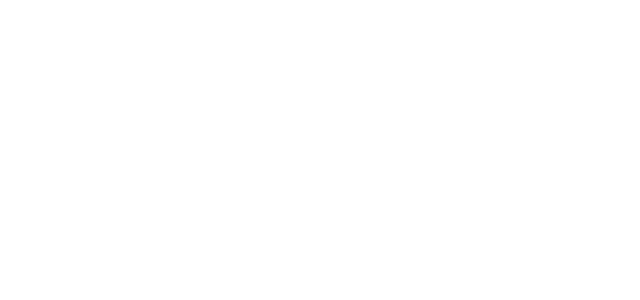
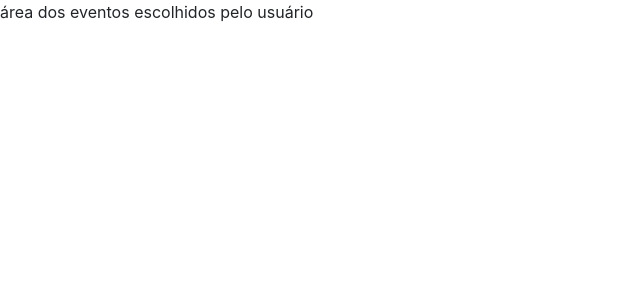
Before and after one commit to henriqueten/reactjs-firebase_eventrec, a React (Create React App) app: page /meuevento in a window 1280 px wide. Shown: the top 300 px of the page, without its empty margins (0-640 px from the left). Built offline with nearby package versions, Linux system fonts and the light colour scheme.

Commit message:
add component meu evento e atualizado os comentários

```diff
--- /dev/null
+++ b/src/page/my-event/index.js
@@ -0,0 +1,5 @@
+import React from "react";
+
+export default function Myevent(){
+    return(<> área dos eventos escolhidos pelo usuário</>);
+}
--- a/src/routes.js
+++ b/src/routes.js
@@ -1,12 +1,8 @@
 import React from "react";
 import { BrowserRouter, Switch, Route } from "react-router-dom";
 
-
-
-//import { BrowserRouter as Router, Route } from 'react-router-dom';
 import store from '../src/Store';
 import { Provider } from 'react-redux';
-
 
 import EventoCadastro from "./page/evento-cadastro";
 import EventoCard from "./page/evento-card";
@@ -15,15 +11,11 @@ import Login from "./page/login";
 import NovoUsuario from "./page/login/usuario-novo";
 import UsuarioRecuperarSenha from "./page/login/usuario-recuperar-senha";
 import Navbar from "./page/navbar";
-
+import Myevent from "./page/my-event";
 
 export default function Routes() {
   return (
     <>
-
-
-
-
       <Provider store={store}>
         <BrowserRouter>
           <Switch>
@@ -35,29 +27,10 @@ export default function Routes() {
             <Route exact path="/usuario/novo" component={NovoUsuario} />
             <Route exact path="/usuario/recupera" component={UsuarioRecuperarSenha} />
             <Route exact path="/navegador" component={Navbar} />
+            <Route exact path="/meuevento" component={Myevent } />
+
           </Switch>
         </BrowserRouter>
       </Provider>
-
-
     </>);
 }
-
-
-
-
-
-/**
-
-
-            <Provider store={store}>
-      <Router>
-        <Route exact path='/' component={Home} />
-        <Route exact path='/novousuario' component={NovoUsuario} />
-        <Route exact path='/login' component={Login} />
-        <Route exact path='/usuariorecuperarsenha' component={UsuarioRecuperarSenha} />
-        <Route exact path='/eventocadastro' component={EventoCadastro} />
-      </Router>
-    </Provider>
-
-*/
```
Lines whose indentation alone changed are shown as unchanged.
